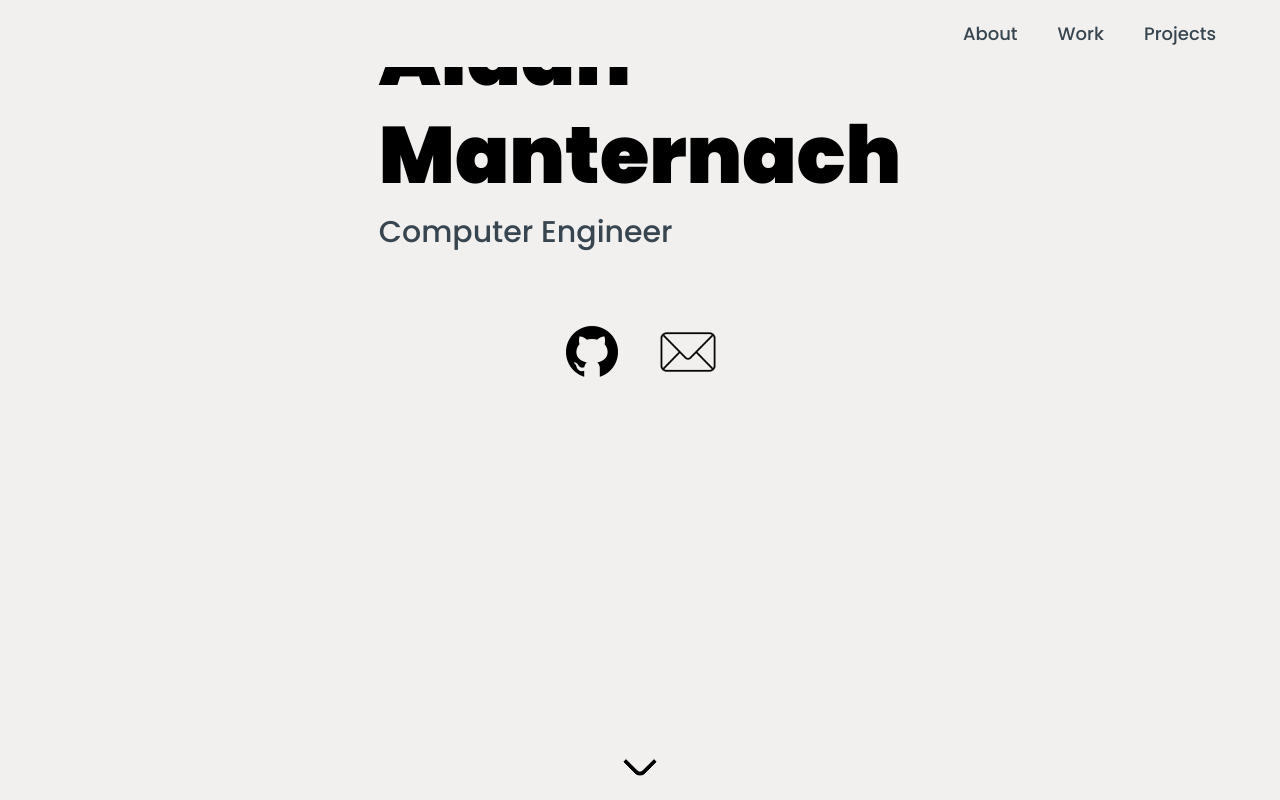
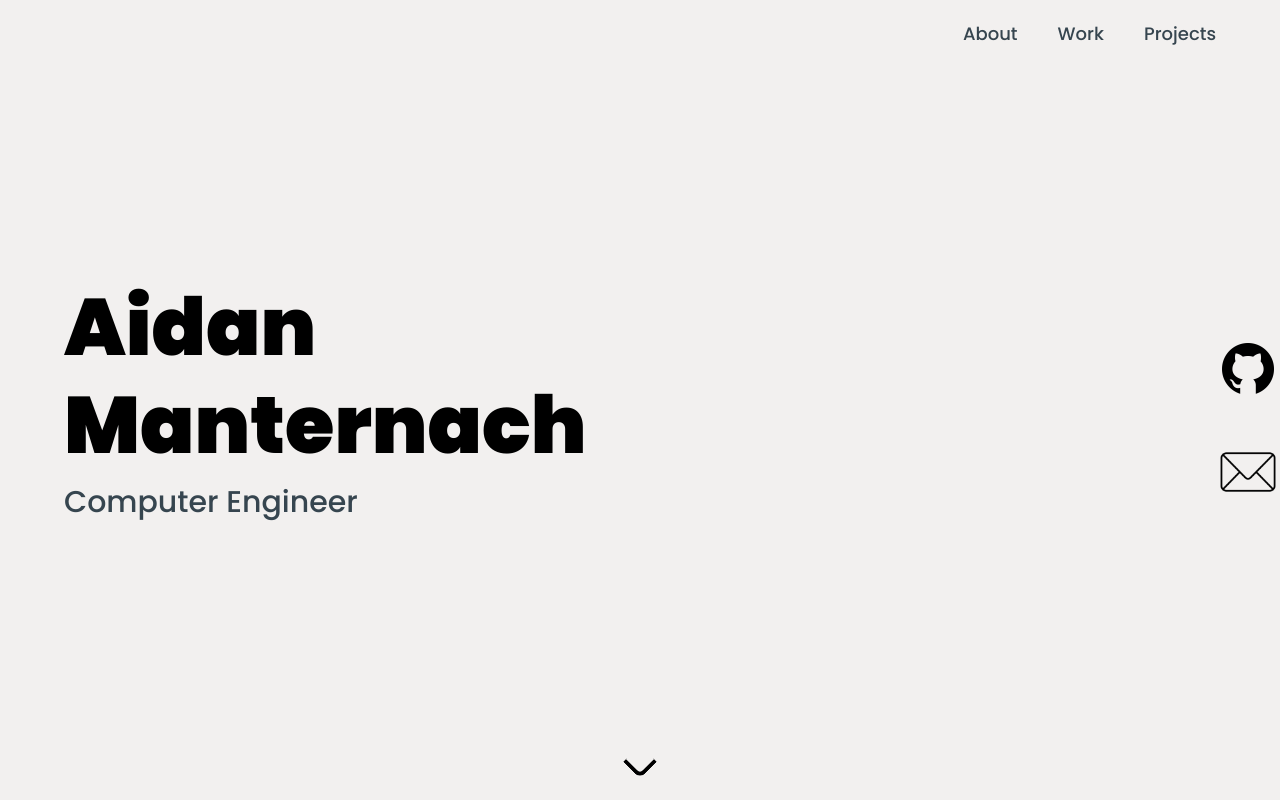
Before and after one commit to aidanmanternach/aidanmanternach.github.io, a React (Vite) app: page / in a window 1280 px wide. Shown: the top 800 px of the page. Built offline with nearby package versions, Linux system fonts and the light colour scheme.

Commit message:
Update hero section for small devices

```diff
--- a/src/components/Hero.jsx
+++ b/src/components/Hero.jsx
@@ -7,22 +7,22 @@ import { github, mail } from '../assets';
 const Hero = () => {
   return (
     <section className="relative w-full h-screen mx-auto">
-      <div className={`absolute inset-0 max-w-7xl mx-auto flex flex-row sm:flex-col items-center gap-5`}>
-        <div className={`${styles.paddingX} ${styles.heroHeadText}`}>
+      <div className={`absolute inset-0 max-w-7xl mx-auto flex flex-col sm:flex-row mt-20 sm:mt-0 items-center gap-5`}>
+        <div className={`${styles.paddingX} ${styles.heroHeadText} mt-20 sm:mt-0 text-center sm:text-left`}>
           <h1><span className="text-black">Aidan <br></br> Manternach</span></h1>
-          <p className={`${styles.heroSubText} mt-2 text-gray`}>
+          <p className={`${styles.heroSubText} mt-2 text-gray text-center sm:text-left`}>
             Computer Engineer
           </p>
         </div>
 
-        <div className="flex flex-col sm:flex-row gap-8 ml-auto sm:ml-0 mt-12">
+        <div className="flex flex-row sm:flex-col gap-8 sm:ml-auto mt-20 sm:mt-12 justify-center sm:justify-start items-center">
           <a href="https://github.com/aidanmanternach" target="_blank" rel="noopener noreferrer">
             <button className="bg-transparent p-0 transform hover:scale-105 transition duration-300">
               <img src={github} alt="GitHub" className="w-16 h-16 filter invert" />
             </button>
           </a>
 
-          <a href="mailto:aidanconnor141@gmail.com">
+          <a href="mailto:example@gmail.com">
             <button className="bg-transparent p-0 transform hover:scale-105 transition duration-300">
               <img src={mail} alt="Email" className="w-16 h-16" />
             </button>
```
